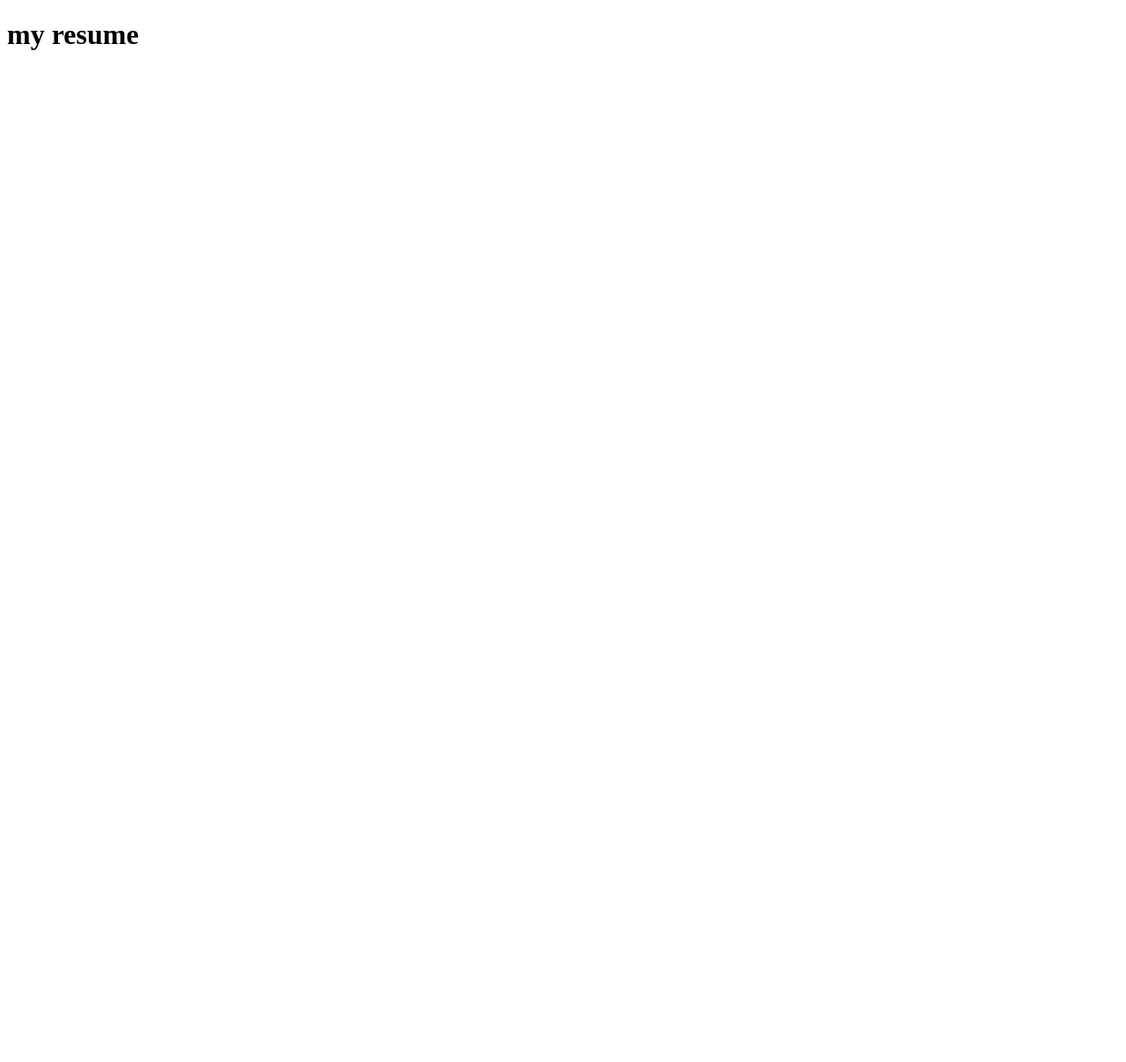
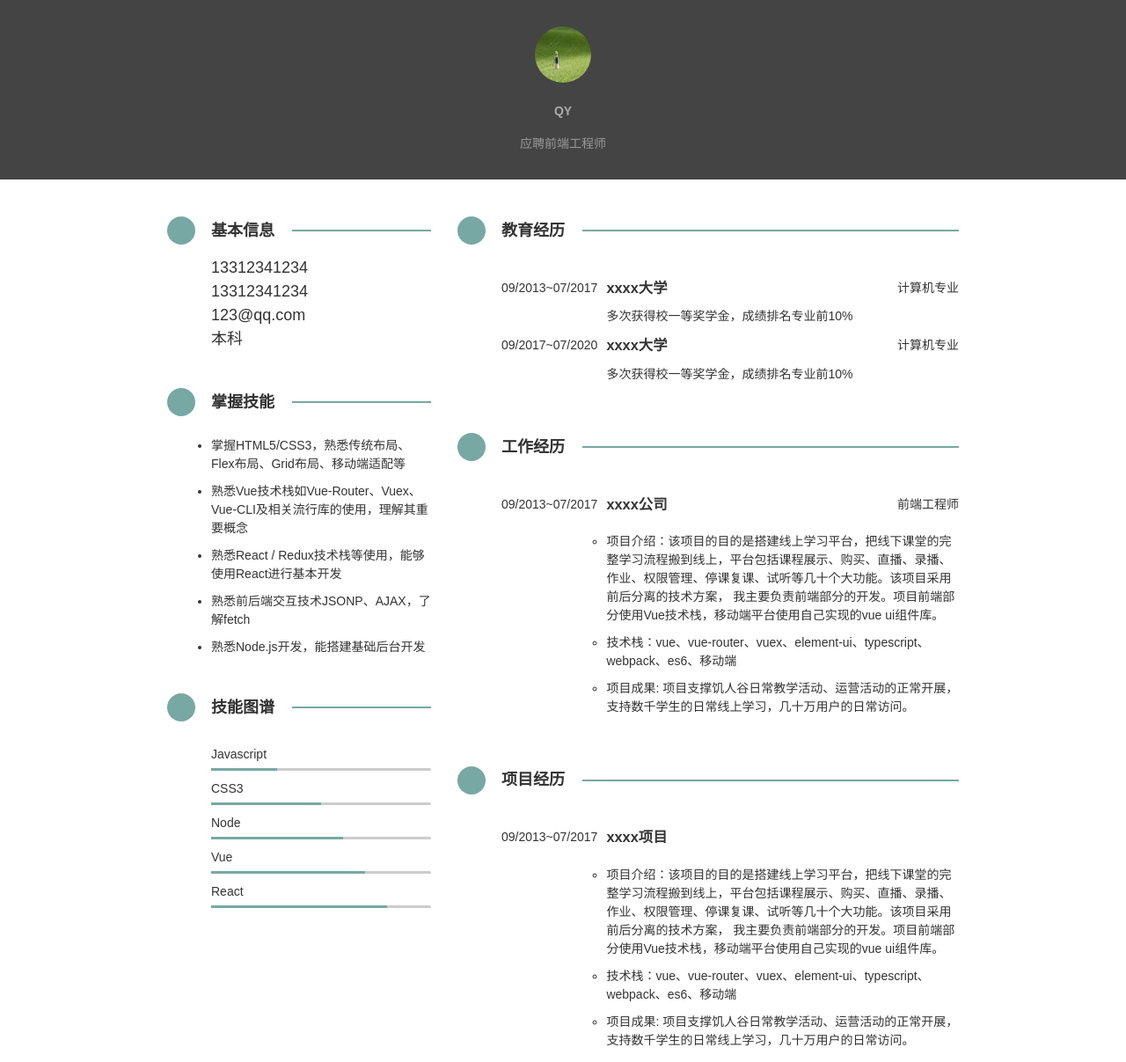
Before and after one commit to withoutiger/CV2, a plain HTML site: page index.html in a window 1280 px wide. Shown: the whole page at 88% size. Before the commit the page ends 800 px from the top, so only its background shows below. Drawn offline with Linux system fonts and the light colour scheme; a small style sheet from the web is missing.

Commit message:
create index.html

```diff
--- /dev/null
+++ b/css/index.css
@@ -0,0 +1,198 @@
+html{
+    box-sizing: border-box;
+}
+*,*::after,*::before{
+    box-sizing: inherit;
+}
+body{
+    margin: 0;
+    font:14px/1.5 Arial;/*1.5指行高，Arial是字体*/
+    color: #333;
+    display: grid;
+    grid:auto auto/1fr 900px 1fr;
+}
+@media (max-width: 900px) {
+    body {
+      grid: auto auto / 1fr 678px 1fr;
+    }
+  }
+
+  @media (max-width: 667px) {
+    body {
+      grid: auto auto/ 1fr;
+    }
+  }
+header{
+    grid-area: 1/1/2/4;
+    padding: 30px 0;/*上下30px 左右为0 */
+    text-align: center;
+    background-color: #444;
+}
+@media (max-width: 667px) {
+    header {
+      grid-area: 1/1/2/2;
+    }
+  }
+header > .avatar{
+    width: 64px;
+    height: 64px;
+    border-radius: 50%;
+}
+header > h1{
+    font-size: 14px;
+    color:#aaa;
+    margin: 16px;
+}
+header > p{
+    color:#999;
+    margin:0;
+}
+main{
+    grid-area: 2/2/3/3;
+    display: grid;
+    grid: auto/300px 600px; /* auto：行的宽度由内容撑开*/
+}
+@media (max-width: 667px) {
+    main {
+      grid-area: 2/1/3/2;
+      grid: auto/auto;
+      padding: 10px;
+    }
+  }
+
+.column-1{
+    grid-area: 1/1/2/2;
+}
+@media(max-width:667px){
+    column-1{
+        grid-area:2/1/3/2;
+    }
+}
+.column-2{
+    grid-area: 1/2/2/3;
+    margin-left: 30px;
+}
+@media (max-width: 667px) {
+    .column-2 {
+      grid-area: 3/1/4/2;
+      margin-left: 0;
+    }
+  }
+main section{
+    display:grid;
+    grid:auto auto/50px auto;
+    margin-top:30px;
+    align-items: center;
+}
+main section > span.iconfont{
+    grid-area:1/1/2/2;
+    display: grid;
+    align-items: center;
+    justify-content: center;
+
+    background: #77a8a3;
+    color:#fff;
+    width: 32px;
+    height: 32px;
+    border-radius: 50%;
+}
+main section > h2{
+    grid-area: 1/2/2/3;
+    font-size: 18px;
+    display: flex;
+    align-items: center;
+}
+main section > h2::after{
+    content:'';
+    height: 2px;
+    flex: 1;/*线条撑满*/
+    background-color: #77a8a3;
+    margin-left: 20px;
+}
+main section > .detail{
+    grid-area:2/2/3/3;
+    padding: 0;
+}
+.basic-info .detail{
+    list-style: none;
+    margin:0;
+    padding:0;
+}
+.basic-info .detail li{
+    display:flex;
+    align-items: center;
+}
+.basic-info .detail .iconfont{
+    font-size: 18px;
+    margin-right: 10px;
+}
+.skills .detail{
+    padding: 0;
+    margin: 0;
+}
+.skills .detail li{
+    margin-top: 10px;
+}
+.layout-1 .detail > li{
+    margin-top: 10px;
+    display: grid;
+    align-items:center ;
+    grid: auto auto/auto 1fr auto;
+    grid-gap:10px;
+}
+@media (max-width: 667px) {
+    .layout-1 .detail > li {
+      grid: auto auto auto / auto 1fr;
+    }
+  }
+.layout-1 .detail li .timeline{
+    grid-area: 1/1/2/2;
+}
+@media (max-width: 667px) {
+    .layout-1 .detail .timeline {
+      grid-area: 1/1/2/2;
+    }
+  }
+.layout-1 .detail li h3{
+    grid-area: 1/2/2/3;
+    margin:0;
+}
+@media (max-width: 667px) {
+    .layout-1 .detail  h3 {
+      grid-area: 2/1/3/2;
+    }
+  }
+.layout-1 .detail .major{
+    grid-area: 1/3/2/4;
+}
+@media (max-width: 667px) {
+    .layout-1 .detail  .subtitle {
+      grid-area: 1/2/2/3;
+      justify-self: end;
+    }
+  }
+.layout-1 .detail .content{
+    grid-area: 2/2/3/4;
+    margin:0;
+    padding:0;
+
+}
+@media (max-width: 667px) {
+    .layout-1 .detail .content {
+      grid-area: 3/1/4/3;
+    }
+  }
+.layout-1 .detail .content li{
+    margin-top: 10px;
+}
+.map .detail dd{
+    height:3px;
+    background-color: #ccc;
+    margin: 5px 0 10px 0;
+    border-radius: 3px;
+}
+.map .detail .bar{
+    display: block;
+    height: 3px;
+    background-color: #77a8a3;
+}
--- a/index.html
+++ b/index.html
@@ -5,11 +5,111 @@
     <meta charset="UTF-8">
     <meta http-equiv="X-UA-Compatible" content="IE=edge">
     <meta name="viewport" content="width=device-width, initial-scale=1.0">
-    <title>My online resume</title>
+    <title>我的在线简历</title>
+    <link rel="stylesheet" href="css/index.css">
+    <link rel="stylesheet" href="//at.alicdn.com/t/font_2592692_lbvq6cc52dm.css">
 </head>
 
 <body>
-    <h1>my resume</h1>
+    <header>
+        <img class="avatar" src="./imgs/avatar.jpg" alt="头像">
+        <h1>QY</h1>
+        <p>应聘前端工程师</p>
+    </header>
+    <main>
+        <div class="column-1">
+            <section class="basic-info">
+                <span class="iconfont icon-user"></span>
+                <h2>基本信息</h2>
+                <ul class="detail">
+                    <li><span class="iconfont icon-phone"> 13312341234</span></li>
+                    <li><span class="iconfont icon-wechat"> 13312341234</span></li>
+                    <li><span class="iconfont icon-email"> 123@qq.com</span></li>
+                    <li><span class="iconfont icon-education"> 本科</span></li>
+                </ul>
+            </section>
+            <section class="skills">
+                <span class="iconfont icon-skills"></span>
+                <h2>掌握技能</h2>
+                <ul class="detail">
+                    <li>掌握HTML5/CSS3，熟悉传统布局、Flex布局、Grid布局、移动端适配等</li>
+                    <li>熟悉Vue技术栈如Vue-Router、Vuex、Vue-CLI及相关流行库的使用，理解其重要概念</li>
+                    <li>熟悉React / Redux技术栈等使用，能够使用React进行基本开发</li>
+                    <li>熟悉前后端交互技术JSONP、AJAX，了解fetch</li>
+                    <li>熟悉Node.js开发，能搭建基础后台开发</li>
+                </ul>
+            </section>
+            <section class="map">
+                <span class="iconfont icon-map"></span>
+                <h2>技能图谱</h2>
+                <dl class="detail">
+                    <dt>Javascript</dt>
+                    <dd><span class="bar" style="width:30%"></span></dd>
+                    <dt>CSS3</dt>
+                    <dd><span class="bar" style="width:50%"></span></dd>
+                    <dt>Node</dt>
+                    <dd><span class="bar" style="width:60%"></span></dd>
+                    <dt>Vue</dt>
+                    <dd><span class="bar" style="width:70%"></span></dd>
+                    <dt>React</dt>
+                    <dd><span class="bar" style="width:80%"></span></dd>
+                </dl>
+            </section>
+        </div>
+        <div class="column-2">
+            <section class="education layout-1">
+                <span class="iconfont icon-education"></span>
+                <h2>教育经历</h2>
+                <ul class="detail">
+                    <li>
+                        <span class="timeline">09/2013~07/2017</span>
+                        <h3>xxxx大学</h3>
+                        <span class="major">计算机专业</span>
+                        <p class="content">多次获得校一等奖学金，成绩排名专业前10%</p>
+                    </li>
+                    <li>
+                        <span class="timeline">09/2017~07/2020</span>
+                        <h3>xxxx大学</h3>
+                        <span>计算机专业</span>
+                        <p class="content">多次获得校一等奖学金，成绩排名专业前10%</p>
+                    </li>
+                </ul>
+            </section>
+            <section class="jobs layout-1">
+                <span class="iconfont icon-work"></span>
+                <h2>工作经历</h2>
+                <ul class="detail">
+                    <li>
+                        <span class="timeline">09/2013~07/2017</span>
+                        <h3>xxxx公司</h3>
+                        <span class="major">前端工程师</span>
+                        <ul class="content">
+                            <li>项目介绍：该项目的目的是搭建线上学习平台，把线下课堂的完整学习流程搬到线上，平台包括课程展示、购买、直播、录播、作业、权限管理、停课复课、试听等几十个大功能。该项目采用前后分离的技术方案，
+                                我主要负责前端部分的开发。项目前端部分使用Vue技术栈，移动端平台使用自己实现的vue ui组件库。</li>
+                            <li>技术栈：vue、vue-router、vuex、element-ui、typescript、webpack、es6、移动端</li>
+                            <li>项目成果: 项目支撑饥人谷日常教学活动、运营活动的正常开展，支持数千学生的日常线上学习，几十万用户的日常访问。</li>
+                        </ul>
+                    </li>
+                </ul>
+            </section>
+            <section class="projects layout-1">
+                <span class="iconfont icon-projects"></span>
+                <h2>项目经历</h2>
+                <ul class="detail">
+                    <li>
+                        <span class="timeline">09/2013~07/2017</span>
+                        <h3>xxxx项目</h3>
+                        <ul class="content">
+                            <li>项目介绍：该项目的目的是搭建线上学习平台，把线下课堂的完整学习流程搬到线上，平台包括课程展示、购买、直播、录播、作业、权限管理、停课复课、试听等几十个大功能。该项目采用前后分离的技术方案，
+                                我主要负责前端部分的开发。项目前端部分使用Vue技术栈，移动端平台使用自己实现的vue ui组件库。</li>
+                            <li>技术栈：vue、vue-router、vuex、element-ui、typescript、webpack、es6、移动端</li>
+                            <li>项目成果: 项目支撑饥人谷日常教学活动、运营活动的正常开展，支持数千学生的日常线上学习，几十万用户的日常访问。</li>
+                        </ul>
+                    </li>
+                </ul>
+            </section>
+        </div>
+    </main>
 </body>
 
 </html>
```
Also changed, not shown: imgs/avatar.jpg (added).
